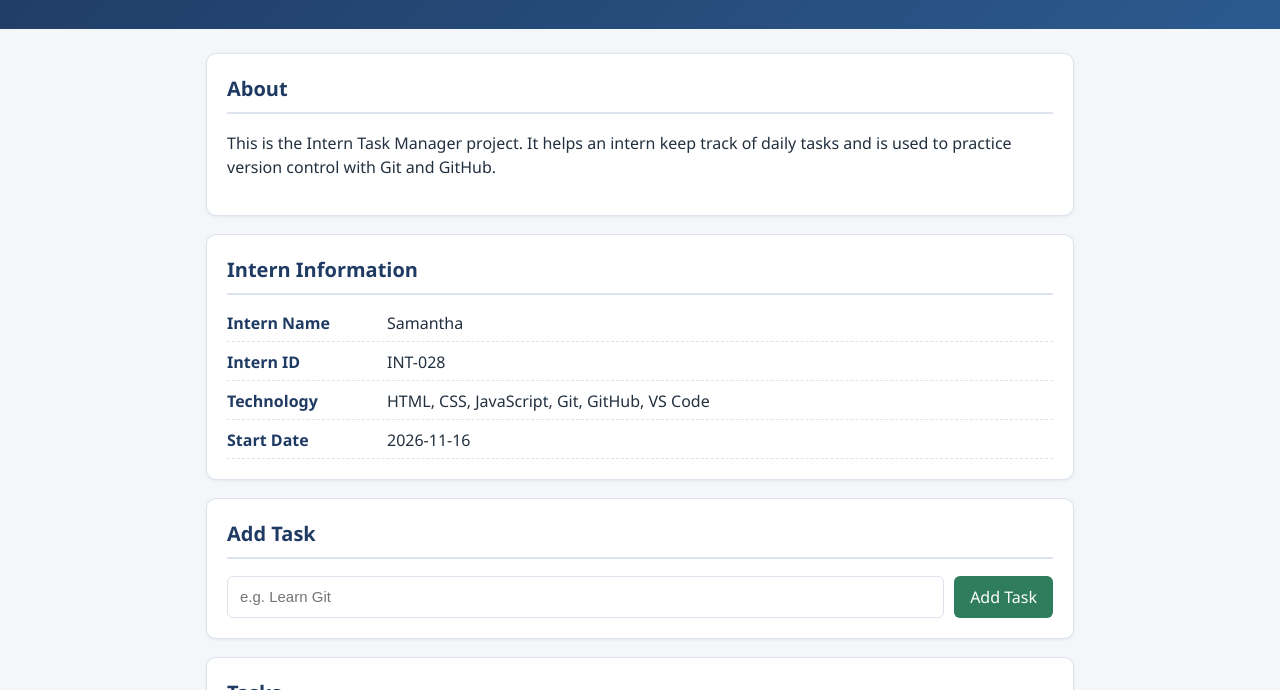
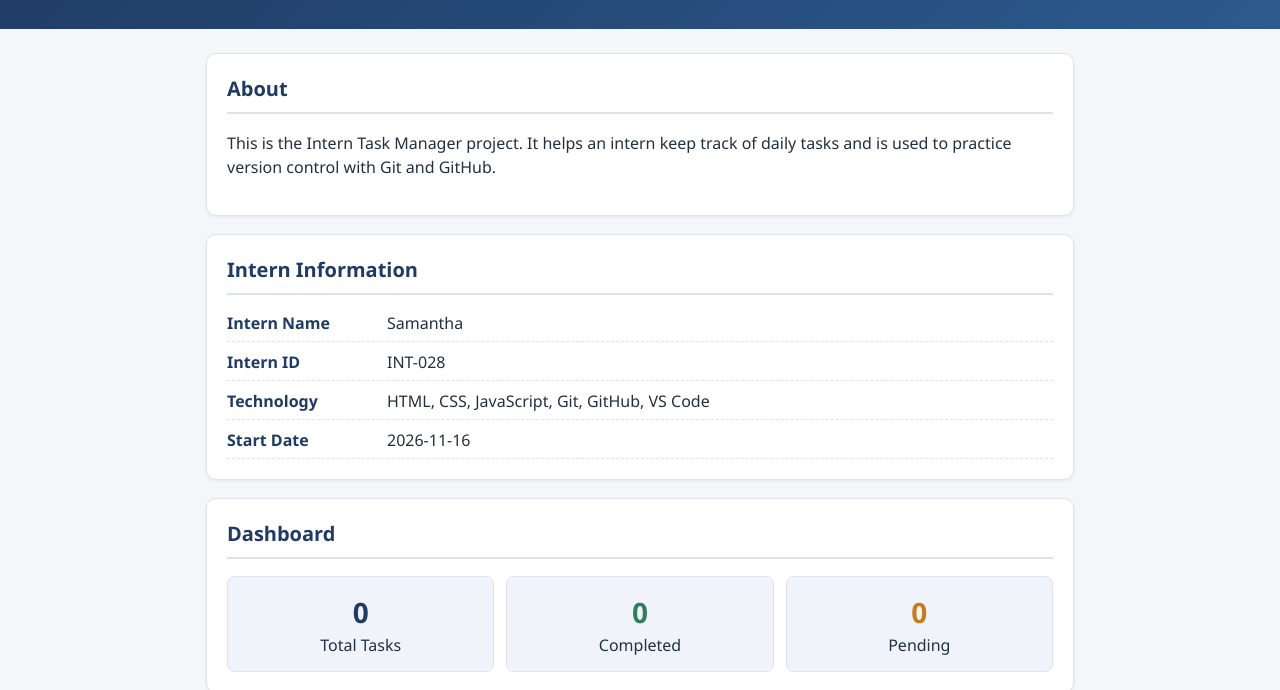
Before and after one commit to Samantha476/intern-github-practical, a plain HTML site: page index.html in a window 1280 px wide. Shown: the part 110-800 px from the top of the page. Drawn offline with Linux system fonts and the light colour scheme.

Commit message:
Add task dashboard

```diff
--- a/index.html
+++ b/index.html
@@ -31,6 +31,24 @@
       </dl>
     </section>
     <section class="card">
+      <h2>Dashboard</h2>
+      <div class="dashboard">
+        <div class="stat total">
+          <strong id="stat-total">0</strong>
+          Total Tasks
+        </div>
+        <div class="stat completed">
+          <strong id="stat-completed">0</strong>
+          Completed
+        </div>
+        <div class="stat pending">
+          <strong id="stat-pending">0</strong>
+          Pending
+        </div>
+      </div>
+    </section>
+
+    <section class="card">
       <h2>Add Task</h2>
       <form id="task-form" class="task-form">
         <input type="text" id="task-input" placeholder="e.g. Learn Git" required>
--- a/script.js
+++ b/script.js
@@ -7,7 +7,19 @@ const completedList = document.getElementById("completed-list");
 const emptyMsg = document.getElementById("empty-msg");
 const completedEmpty = document.getElementById("completed-empty");
 
+const statTotal = document.getElementById("stat-total");
+const statCompleted = document.getElementById("stat-completed");
+const statPending = document.getElementById("stat-pending");
+
 let tasks = [];
+
+function renderDashboard() {
+  const total = tasks.length;
+  const completed = tasks.filter(function (t) { return t.done; }).length;
+  statTotal.textContent = total;
+  statCompleted.textContent = completed;
+  statPending.textContent = total - completed;
+}
 
 function render() {
   taskList.innerHTML = "";
@@ -57,6 +69,7 @@ function render() {
 
   emptyMsg.style.display = tasks.some(function (t) { return !t.done; }) ? "none" : "";
   completedEmpty.style.display = tasks.some(function (t) { return t.done; }) ? "none" : "";
+  renderDashboard();
 }
 
 taskForm.addEventListener("submit", function (event) {
```
